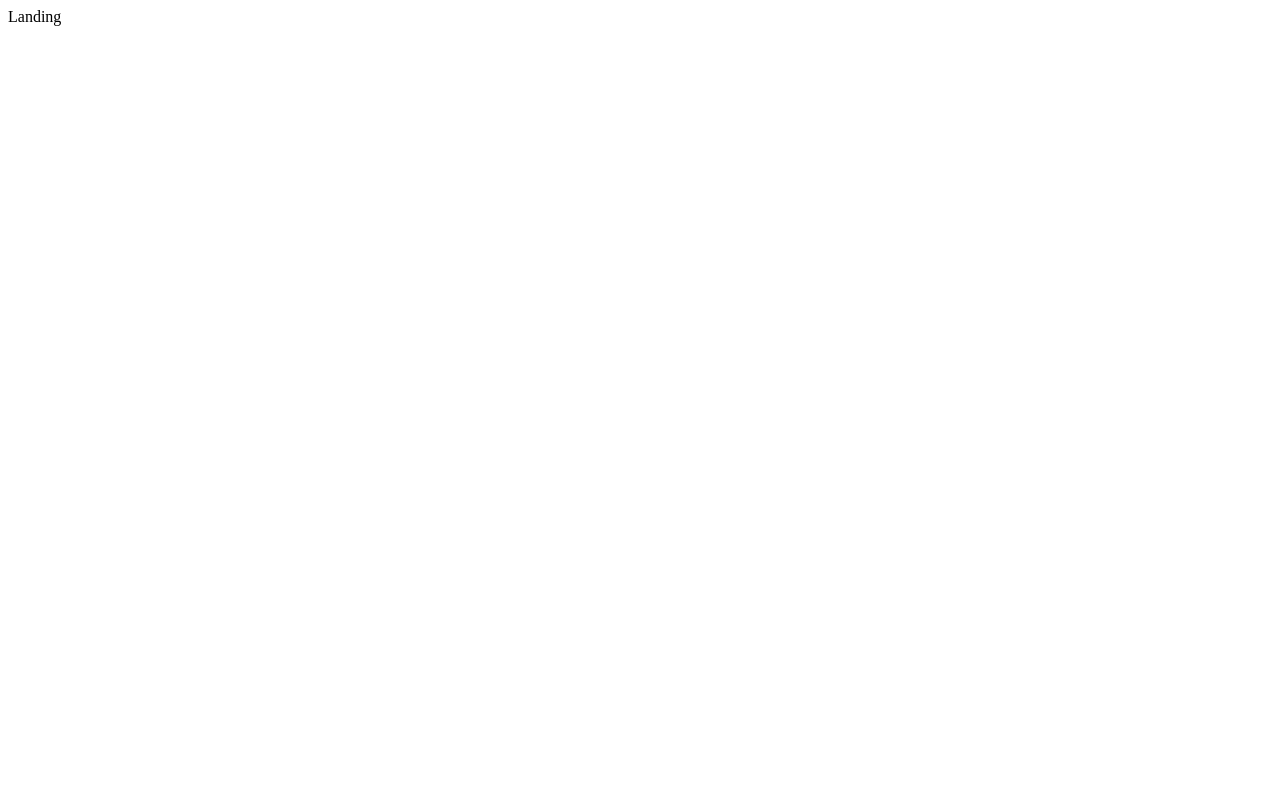
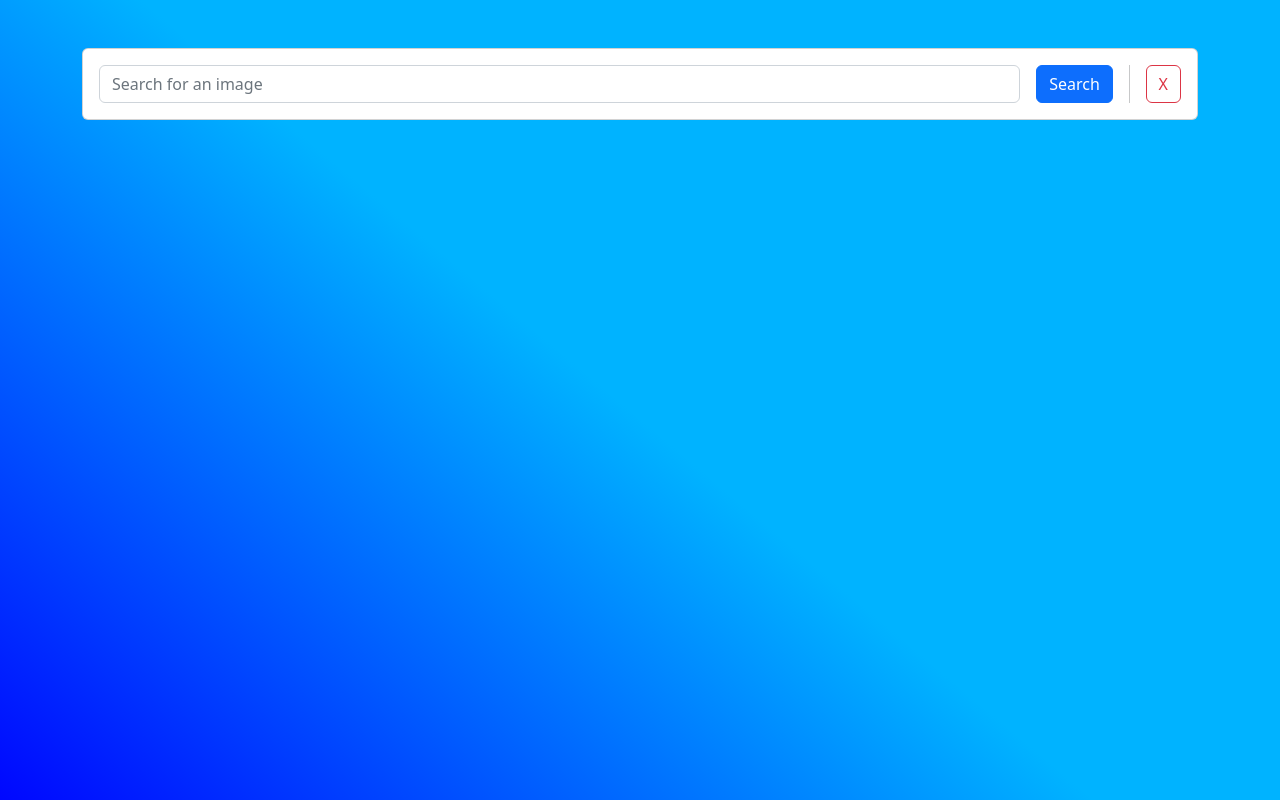
Before and after one commit to Eng-Francisco-Hernandez/image-search-engine, a React (Create React App) app: page / in a window 1280 px wide. Built offline with nearby package versions, Linux system fonts and the light colour scheme.

Commit message:
feat(landing): added search-bar component and layout

```diff
--- a/src/App.tsx
+++ b/src/App.tsx
@@ -1,7 +1,16 @@
+import { ThemeProvider } from "react-bootstrap";
 import { Landing } from "./pages";
+import './app.scss';
 
 function App() {
-  return <Landing />;
+  return (
+    <ThemeProvider
+      breakpoints={["xxxl", "xxl", "xl", "lg", "md", "sm", "xs", "xxs"]}
+      minBreakpoint="xxs"
+    >
+      <Landing />
+    </ThemeProvider>
+  );
 }
 
 export default App;
--- /dev/null
+++ b/src/app.scss
@@ -0,0 +1,11 @@
+body {
+  background: rgb(0, 7, 255);
+  background: linear-gradient(
+    40deg,
+    rgba(0, 7, 255, 1) 0%,
+    rgba(0, 179, 255, 1) 49%
+  );
+  background-repeat: no-repeat;
+  background-attachment: fixed;
+  background-size: 100% 100%;
+}
--- /dev/null
+++ b/src/components/index.ts
@@ -0,0 +1,3 @@
+import SearchBar from "./search-bar/SearchBar";
+
+export { SearchBar };
--- /dev/null
+++ b/src/components/search-bar/SearchBar.tsx
@@ -0,0 +1,27 @@
+import { Button, Card, Col, Form, Row, Stack } from "react-bootstrap";
+import { SearchBarProps } from "../../types";
+
+export default function SearchBar(props: SearchBarProps) {
+  const { searchValue, onChange } = props;
+  return (
+    <Card className="mt-5">
+      <Card.Body>
+        <Row>
+          <Col>
+            <Stack direction="horizontal" gap={3}>
+              <Form.Control
+                className="me-auto"
+                placeholder="Search for an image"
+                value={searchValue}
+                onChange={onChange}
+              />
+              <Button>Search</Button>
+              <div className="vr" />
+              <Button variant="outline-danger">X</Button>
+            </Stack>
+          </Col>
+        </Row>
+      </Card.Body>
+    </Card>
+  );
+}
--- a/src/index.tsx
+++ b/src/index.tsx
@@ -1,6 +1,7 @@
 import React from 'react';
 import ReactDOM from 'react-dom/client';
 import App from './App';
+import 'bootstrap/dist/css/bootstrap.min.css';
 
 const root = ReactDOM.createRoot(
   document.getElementById('root') as HTMLElement
--- a/src/pages/landing/Landing.tsx
+++ b/src/pages/landing/Landing.tsx
@@ -1,11 +1,16 @@
-import { Col, Container, Row } from 'react-bootstrap';
+import { useState } from "react";
+import { Container } from "react-bootstrap";
+import { SearchBar } from "../../components";
 
 export default function Landing() {
+  const [searchValue, setSearchValue] = useState("");
+
   return (
-    <Container>
-      <Row>
-        <Col>Landing</Col>
-      </Row>
+    <Container fluid="lg">
+      <SearchBar
+        searchValue={searchValue}
+        onChange={(e) => setSearchValue(e.target.value)}
+      />
     </Container>
   );
 }
--- /dev/null
+++ b/src/types/components/types.ts
@@ -0,0 +1,4 @@
+export interface SearchBarProps {
+  searchValue: string;
+  onChange: (e: any) => void
+}
--- /dev/null
+++ b/src/types/index.ts
@@ -0,0 +1 @@
+export * from "./components/types";
```
